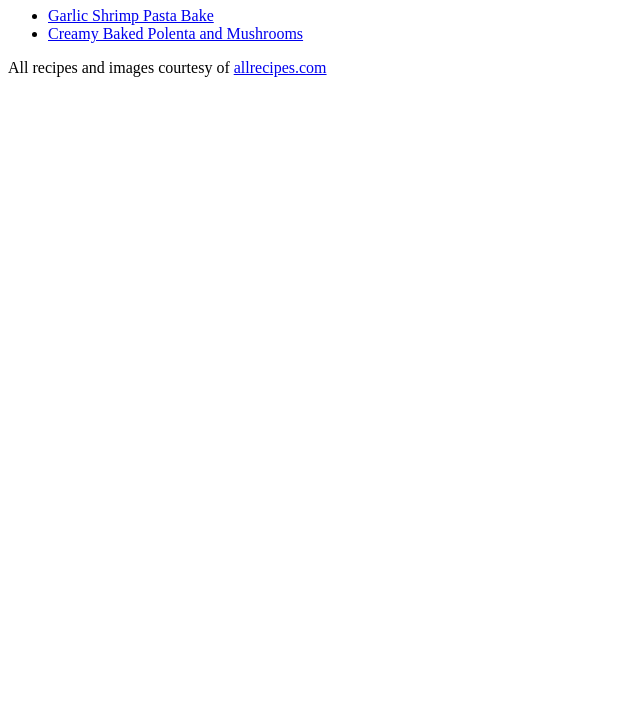
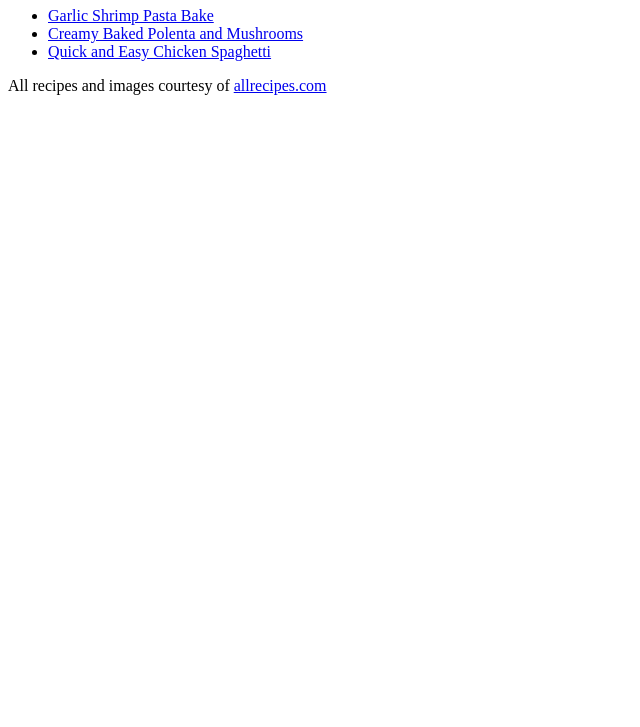
Before and after one commit to rainy-afternoon-dev/odin-recipes, a plain HTML site: page index.html in a window 1280 px wide. Shown: the part 73-800 px from the top of the page, without its empty margins (0-640 px from the left). Drawn offline with Linux system fonts and the light colour scheme.

Commit message:
Link chicken.html

```diff
--- a/index.html
+++ b/index.html
@@ -10,6 +10,7 @@
         <ul>
         <li><a href="recipes/shrimp.html">Garlic Shrimp Pasta Bake</a></li>
         <li><a href="recipes/polenta.html">Creamy Baked Polenta and Mushrooms</a></li>
+        <li><a href ="recipes/chicken.html">Quick and Easy Chicken Spaghetti</a></li>
         </ul>
 
 
```
